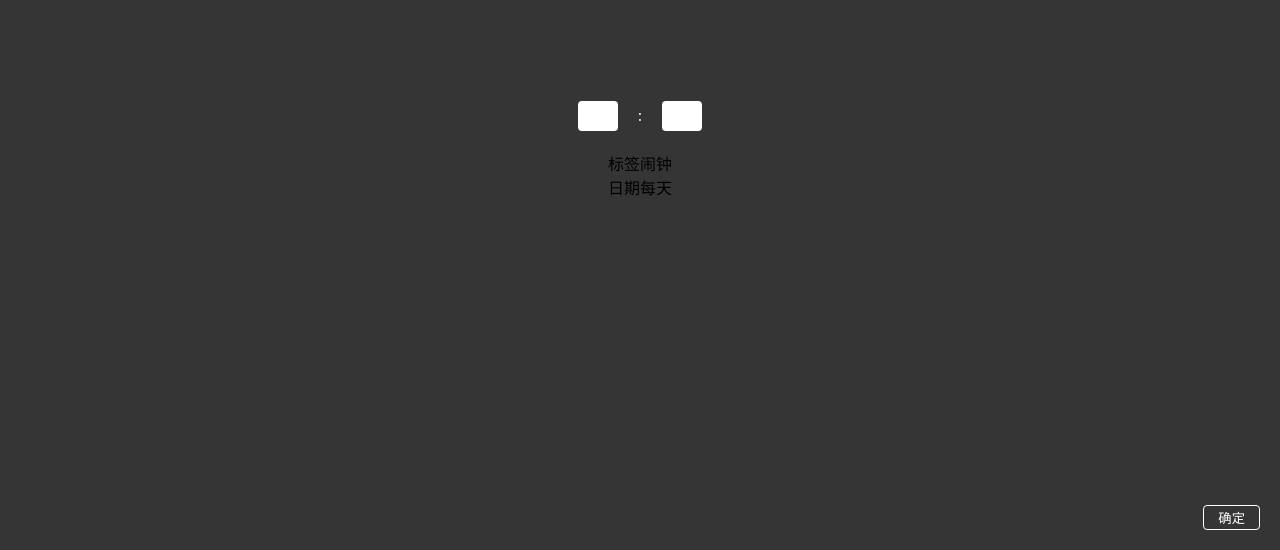
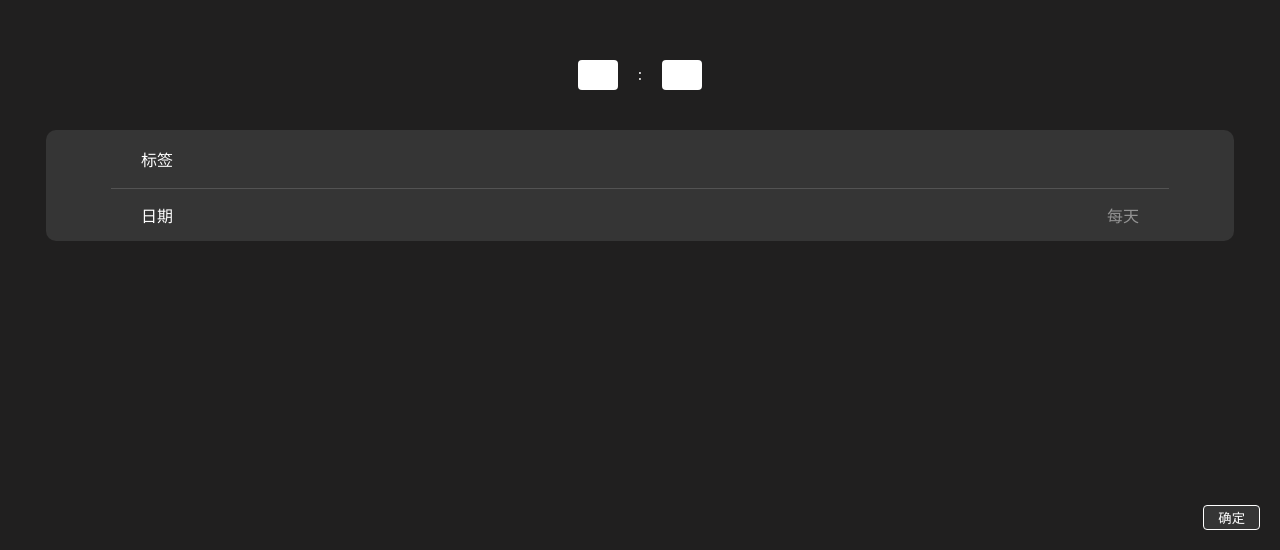
Before and after one commit to luowenzi/es-clock, a Vue app: page /#/setClock in a window 1280 px wide. Shown: the part 250-800 px from the top of the page. Built offline with nearby package versions, Linux system fonts and the light colour scheme.

Commit message:
提交代码

```diff
--- a/src/components/setClock.vue
+++ b/src/components/setClock.vue
@@ -10,7 +10,7 @@
         <div class="msg">
             <div class="date">
                 <span>标签</span>
-                <span>闹钟</span>
+                <input type="text" v-model="params.message">
             </div>
             <div class="label">
                 <span>日期</span>
@@ -61,6 +61,9 @@ export default {
             this.params[type] = this.params[type] < 10 ? `0${num}` : num
         },
         submit() {
+            if (!this.params.message) {
+                this.params.message = '闹钟'
+            }
             clockList[this.$route.query.idx] = Object.assign(clockList[this.$route.query.idx], this.params)
             this.$router.push({
                 path: '/clock'
@@ -72,7 +75,7 @@ export default {
 
 <style scoped>
 .clock {
-    background: #353535;
+    background: #201f1f;
     min-height: calc(100vh - 32px);
     padding: 16px 24px;
     display: flex;
@@ -112,23 +115,46 @@ export default {
     flex-direction: column;
     align-items: center;
     justify-content: center;
-    width: 80%;
+    width: 90%;
+    padding: 0 40px;
+    background: #353535;
+    border-radius: 10px;
+    margin-top: 40px;
 }
 
-/* .msg input {
+
+
+.msg .date {
+    border-bottom: 1px solid #535353;
+}
+.msg .date,
+.msg .label {
+    width: 90%;
+    display: flex;
+    justify-content: space-between;
+    align-items: center;
+    padding: 14px 30px;
+}
+
+.msg .date span:first-child,
+.msg .label span:first-child {
+    color: #fff;
+}
+
+.msg .date span:last-child,
+.msg .label span:last-child {
+    color: #929292;
+}
+
+.msg input {
     outline-style: none;
     height: 30px;
     font-size: 18px;
-    width: 80%;
-} */
-
-.msg .date,.label {
-    display: flex;
-    justify-content: space-between;
-    align-items: center;
+    background: transparent;
+    border: none;
+    color: #929292;
+    text-align: right;
 }
-
-
 
 .btn {
     position: absolute;
```
